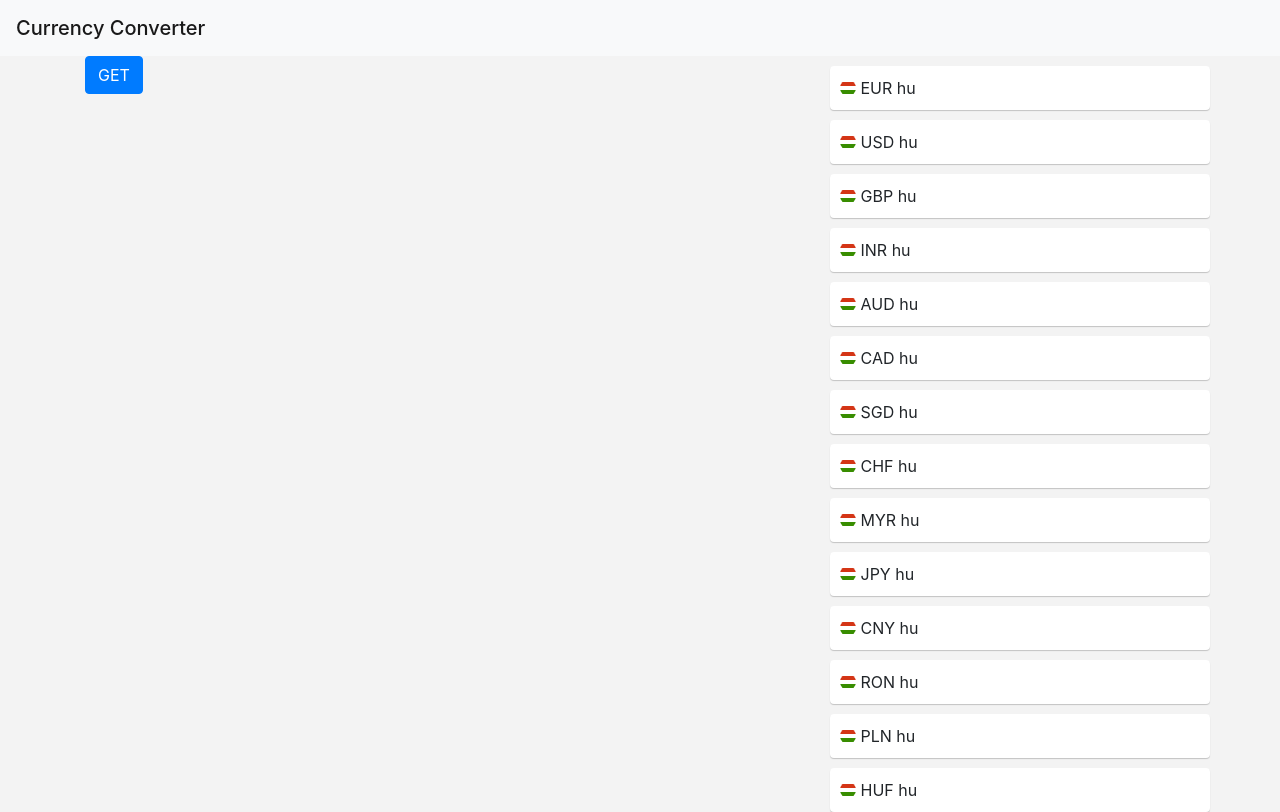
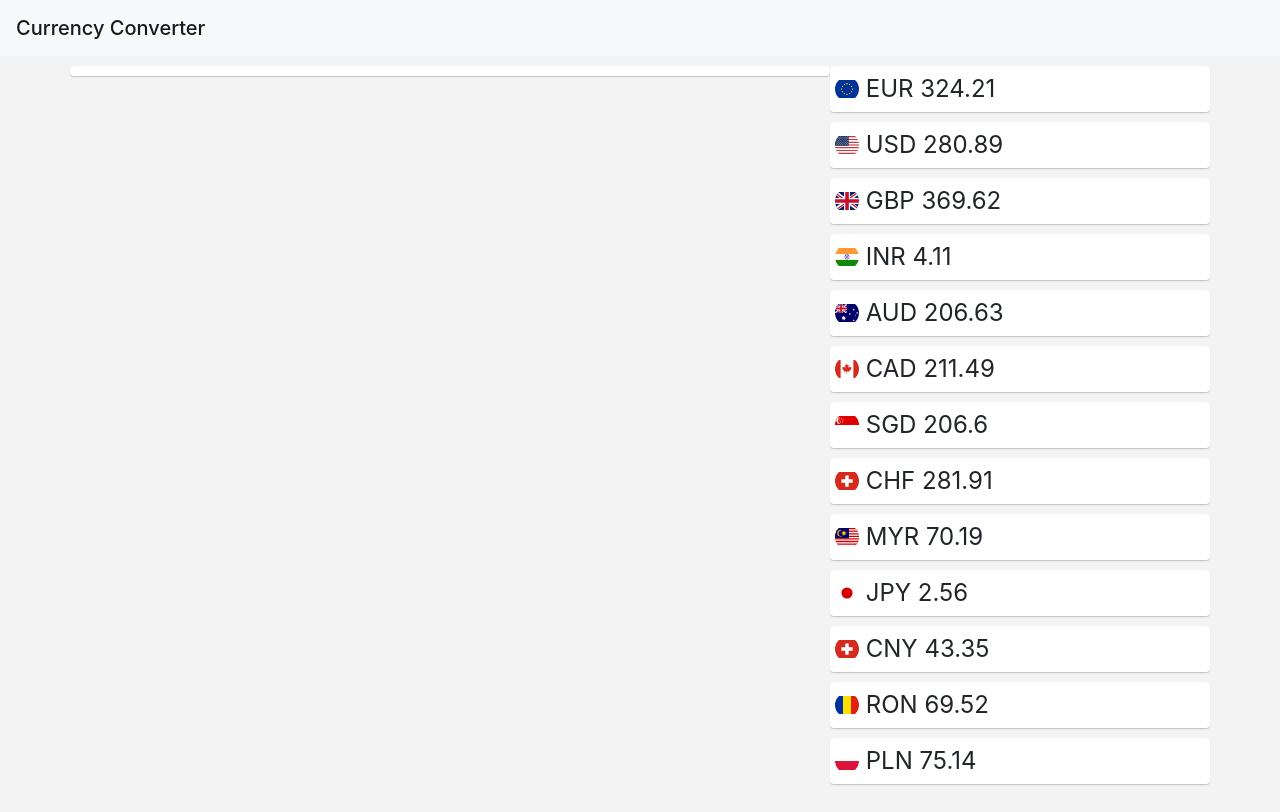
Before and after one commit to szaboge/currency-converter-app, an Angular app: page / in a window 1280 px wide. Built offline with nearby package versions, Linux system fonts and the light colour scheme.

Commit message:
Currency converter logic added, new base database structure

```diff
--- a/src/app/currency-manager.service.ts
+++ b/src/app/currency-manager.service.ts
@@ -1,10 +1,99 @@
 import {Injectable} from '@angular/core';
 import {HttpClient} from '@angular/common/http';
 import {Currency} from './currency.model';
+import {forEach} from '@angular/router/src/utils/collection';
 
 @Injectable({providedIn: 'root'})
 
 export class CurrencyManagerService {
+
+  local = 'HUF';
+  base = {
+    'HUF': {
+      name: 'Hungarian Forint',
+      symbol: 'Ft',
+      flag: 'hu',
+      rate: 0
+    },
+    'EUR': {
+      name: 'Euro',
+      symbol: '€',
+      flag: 'eu',
+      rate: 0
+    },
+    'USD': {
+      name: 'US Dollar',
+      symbol: '$',
+      flag: 'us',
+      rate: 0
+    },
+    'GBP': {
+      name: 'British Pound',
+      symbol: '£',
+      flag: 'gb',
+      rate: 0
+    },
+    'INR': {
+      name: 'Indian Rupee',
+      symbol: '₹',
+      flag: 'in',
+      rate: 0
+    },
+    'AUD': {
+      name: 'Australian Dollar',
+      symbol: '$',
+      flag: 'au',
+      rate: 0
+    },
+    'CAD': {
+      name: 'Canadian Dollar',
+      symbol: '$',
+      flag: 'ca',
+      rate: 0
+    },
+    'SGD': {
+      name: 'Singapore Dollar',
+      symbol: '$',
+      flag: 'sg',
+      rate: 0
+    },
+    'CHF': {
+      name: 'Swiss Franc',
+      symbol: 'CHF',
+      flag: 'ch',
+      rate: 0
+    },
+    'MYR': {
+      name: 'Malaysian Ringgit',
+      symbol: 'RM',
+      flag: 'my',
+      rate: 0
+    },
+    'JPY': {
+      name: 'Japanese Yen',
+      symbol: '¥',
+      flag: 'jp',
+      rate: 0
+    },
+    'CNY': {
+      name: 'Chinese Yuan Renminbi',
+      symbol: '¥',
+      flag: 'ch',
+      rate: 0
+    },
+    'RON': {
+      name: 'Romanian Leu',
+      symbol: 'lei',
+      flag: 'ro',
+      rate: 0
+    },
+    'PLN': {
+      name: 'Polish Zloty',
+      symbol: 'zł',
+      flag: 'pl',
+      rate: 0
+    }
+  };
 
   testData = {
     'success': true,
@@ -183,101 +272,46 @@ export class CurrencyManagerService {
     }
   };
 
-  basedata = [
-    {
-      name: 'Euro',
-      symbol: '€',
-      short: 'EUR'
-    },
-    {
-      name: 'US Dollar',
-      symbol: '$',
-      short: 'USD'
-    },
-    {
-      name: 'British Pound',
-      symbol: '£',
-      short: 'GBP'
-    },
-    {
-      name: 'Indian Rupee',
-      symbol: '₹',
-      short: 'INR'
-    },
-    {
-      name: 'Australian Dollar',
-      symbol: '$',
-      short: 'AUD'
-    },
-    {
-      name: 'Canadian Dollar',
-      symbol: '$',
-      short: 'CAD'
-    },
-    {
-      name: 'Singapore Dollar',
-      symbol: '$',
-      short: 'SGD'
-    },
-    {
-      name: 'Swiss Franc',
-      symbol: 'CHF',
-      short: 'CHF '
-    },
-    {
-      name: 'Malaysian Ringgit',
-      symbol: 'RM',
-      short: 'MYR'
-    },
-    {
-      name: 'Japanese Yen',
-      symbol: '¥',
-      short: 'JPY '
-    },
-    {
-      name: 'Chinese Yuan Renminbi',
-      symbol: '¥',
-      short: 'CNY'
-    },
-    {
-      name: 'Romanian Leu',
-      symbol: 'lei',
-      short: 'RON'
-    },
-    {
-      name: 'Polish Zloty',
-      symbol: 'zł',
-      short: 'PLN'
-    },
-    {
-      name: 'Hungarian Forint',
-      symbol: 'Ft',
-      short: 'HUF'
-    }
-  ];
 
   constructor(private http: HttpClient) {
+    this.initialize();
+  }
+
+
+  initialize() {
+    for (const i of Object.keys(this.base)) {
+      this.base[i].rate = this.testData['rates'][i];
+    }
   }
 
   getCurrencies() {
     // this.http.get('http://data.fixer.io/api/latest?access_key=49657a79383de3ce62a74b1be69381e5')
     // .subscribe(result => console.log(result));
-
     return this.testData;
-
   }
 
-  printCurrency() {
-    for (const item of this.basedata) {
-      console.log(item.symbol);
+  currencyConverter(from: string, to: string, amount: number) {
+    const from_rate = this.base[from].rate;
+    const to_rate = this.base[to].rate;
+    let result = amount;
+
+    if (from !== 'EUR' && to !== 'EUR') {
+      result = (amount / from_rate) * to_rate;
+    } else if (from === 'EUR' && to !== 'EUR') {
+      result = amount * to_rate;
+    } else if (from !== 'EUR' && to === 'EUR') {
+      result = amount / from_rate;
     }
+    return result;
   }
 
   getCurrencyObjects() {
     const currencies: Currency[] = [];
 
-    for (const item of this.basedata) {
-      currencies.push(new Currency(item.short, 'hu'));
+    for (const item of Object.keys(this.base)) {
+      if (item !== this.local) {
+        currencies.push(new Currency(item, this.base[item].flag, this.currencyConverter(item, this.local, 1)));
+      }
     }
 
     return currencies;
--- a/src/app/currency.model.ts
+++ b/src/app/currency.model.ts
@@ -1,3 +1,4 @@
 export class Currency {
-  constructor(public name: string, public imagePath: string) {}
+  constructor(public name: string, public imagePath: string, public rate: number) {
+  }
 }
--- a/src/app/currencyconverter/currencyconverter.component.css
+++ b/src/app/currencyconverter/currencyconverter.component.css
@@ -0,0 +1,7 @@
+.currency{
+  background-color: white;
+  border-radius: 4px;
+  padding: 5px;
+  margin-top: 10px;
+  box-shadow: 0 1px 1px 0 rgba(0, 0, 0, 0.2);
+}
--- a/src/app/currencyconverter/currencyconverter.component.html
+++ b/src/app/currencyconverter/currencyconverter.component.html
@@ -1 +1,4 @@
-<button class="btn btn-primary" (click)="onGet()">GET</button>
+<div class="row">
+  <div class="col-sm-12 currency">
+  </div>
+</div>
--- a/src/app/currencyconverter/currencyconverter.component.ts
+++ b/src/app/currencyconverter/currencyconverter.component.ts
@@ -16,7 +16,6 @@ export class CurrencyconverterComponent implements OnInit {
 
   onGet() {
     this.currencyManager.getCurrencies();
-    this.currencyManager.printCurrency();
   }
 
 }
--- a/src/app/currencylist/currency/currency.component.css
+++ b/src/app/currencylist/currency/currency.component.css
@@ -1,9 +1,10 @@
 .currency{
   background-color: white;
   border-radius: 4px;
-  padding: 10px;
+  padding: 5px;
   margin-top: 10px;
   box-shadow: 0 1px 1px 0 rgba(0, 0, 0, 0.2);
+  font-size: 150%;
 }
 
 .image-circle{
--- a/src/app/currencylist/currency/currency.component.html
+++ b/src/app/currencylist/currency/currency.component.html
@@ -1,6 +1,6 @@
 <div class="row">
   <div class="col-sm-12 currency">
     <span class="flag-icon image-circle flag-icon-squared flag-icon-{{currency.imagePath}}"></span>
-    {{currency.name}} {{currency.imagePath}}
+    {{currency.name}} {{currency.rate | number:'.0-2'}}
   </div>
 </div>
```
